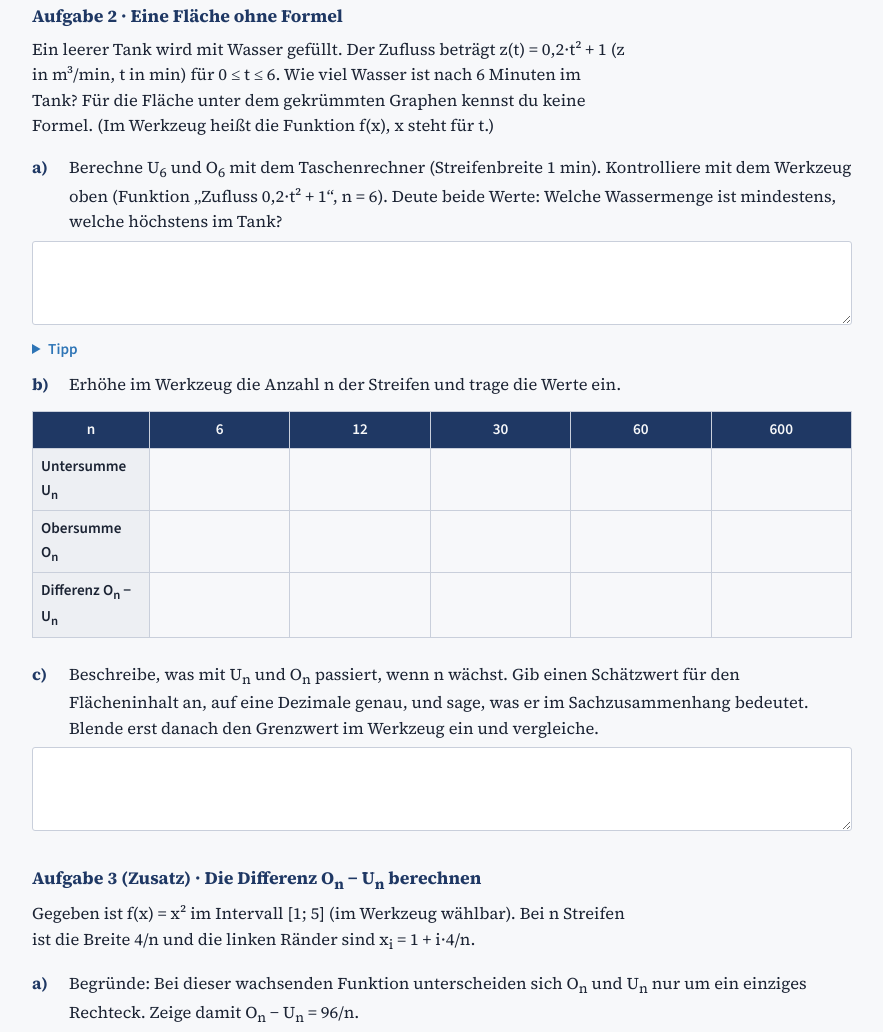
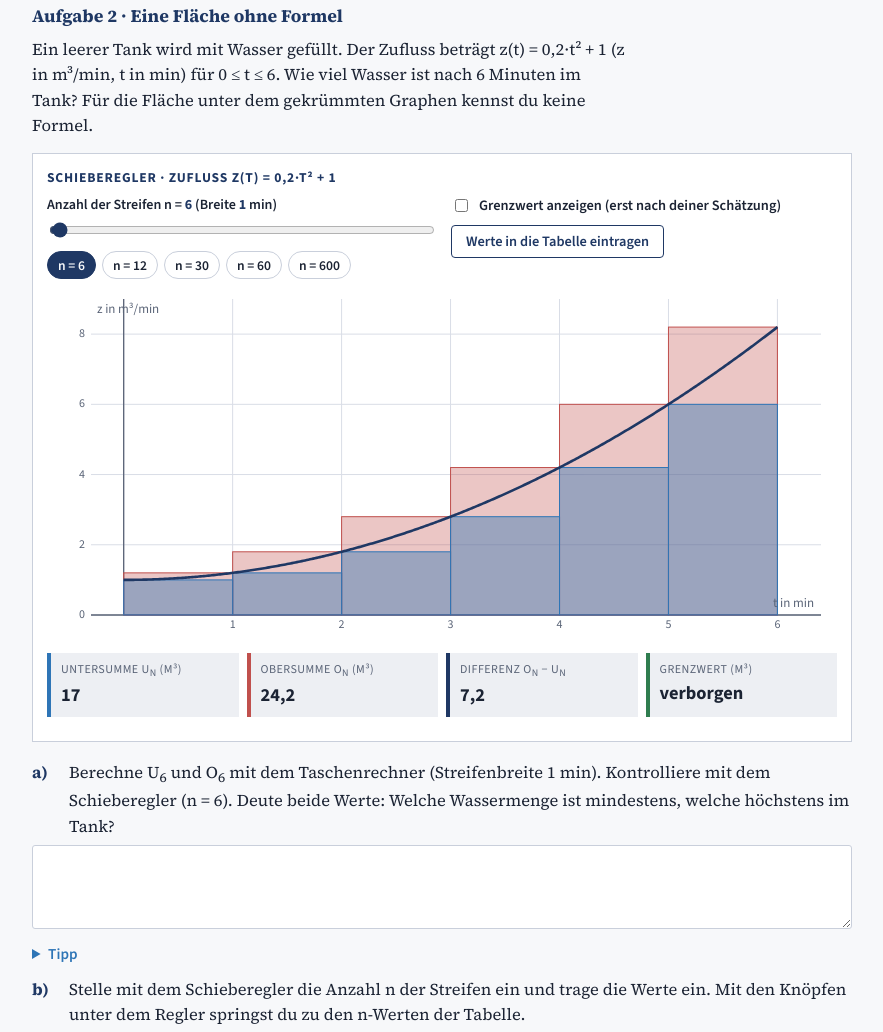
Before and after one commit to joergbertholdgnw-cmd/integral-erkunden, a plain HTML site: page arbeitsblatt-app.html in a window 1280 px wide. Shown: the part 2454-3486 px from the top of the page, without its empty margins (198-1081 px from the left). Drawn offline with nearby package versions, Linux system fonts and the light colour scheme.

Commit message:
Aufgabe 2: Schieberegler fuer Unter- und Obersumme direkt bei der Aufgabe
Co-Authored-By: Claude Sonnet 5.5 <noreply@anthropic.com>

```diff
--- a/arbeitsblatt-app.html
+++ b/arbeitsblatt-app.html
@@ -179,13 +179,30 @@ ul.l li{margin-bottom:4px}
 <section id="phase1">
 <h2>Phase 1 · Flächen mit Rechtecken einfangen</h2>
 <h3>Aufgabe 2 · Eine Fläche ohne Formel</h3>
-<p>Ein leerer Tank wird mit Wasser gefüllt. Der Zufluss beträgt z(t) = 0,2·t² + 1 (z in m³/min, t in min) für 0 ≤ t ≤ 6. Wie viel Wasser ist nach 6 Minuten im Tank? Für die Fläche unter dem gekrümmten Graphen kennst du keine Formel. (Im Werkzeug heißt die Funktion f(x), x steht für t.)</p>
+<p>Ein leerer Tank wird mit Wasser gefüllt. Der Zufluss beträgt z(t) = 0,2·t² + 1 (z in m³/min, t in min) für 0 ≤ t ≤ 6. Wie viel Wasser ist nach 6 Minuten im Tank? Für die Fläche unter dem gekrümmten Graphen kennst du keine Formel. </p>
+<div class="applet" id="apT">
+  <div class="ttl">Schieberegler · Zufluss z(t) = 0,2·t² + 1</div>
+  <div class="controls">
+    <div><label class="l" for="nT">Anzahl der Streifen n = <span class="val" id="nTv">6</span> (Breite <span class="val" id="wT">1</span> min)</label>
+      <input type="range" id="nT" min="1" max="600" value="6"><div class="chips" id="nTc"></div></div>
+    <div><label class="check"><input type="checkbox" id="showET"> Grenzwert anzeigen (erst nach deiner Schätzung)</label>
+      <button class="btn" type="button" id="takeT" style="margin-top:8px">Werte in die Tabelle eintragen</button>
+      <div id="takeFb" role="status" style="font:.85rem var(--sans);color:var(--muted);min-height:1.2em;margin-top:4px"></div></div>
+  </div>
+  <canvas id="cT" width="1600" height="720" role="img" aria-label="Zufluss z(t) mit Rechtecken für Unter- und Obersumme"></canvas>
+  <div class="read">
+    <div class="u"><small>Untersumme U<sub>n</sub> (m³)</small><b id="rUT">–</b></div>
+    <div class="o"><small>Obersumme O<sub>n</sub> (m³)</small><b id="rOT">–</b></div>
+    <div><small>Differenz O<sub>n</sub> − U<sub>n</sub></small><b id="rDT">–</b></div>
+    <div class="e"><small>Grenzwert (m³)</small><b id="rET">verborgen</b></div>
+  </div>
+</div>
 <div class="task">
-  <div class="q"><b>a)</b><span>Berechne U<sub>6</sub> und O<sub>6</sub> mit dem Taschenrechner (Streifenbreite 1 min). Kontrolliere mit dem Werkzeug oben (Funktion „Zufluss 0,2·t² + 1“, n = 6). Deute beide Werte: Welche Wassermenge ist mindestens, welche höchstens im Tank?</span></div>
+  <div class="q"><b>a)</b><span>Berechne U<sub>6</sub> und O<sub>6</sub> mit dem Taschenrechner (Streifenbreite 1 min). Kontrolliere mit dem Schieberegler (n = 6). Deute beide Werte: Welche Wassermenge ist mindestens, welche höchstens im Tank?</span></div>
   <textarea data-save="a2a" aria-label="Antwort Aufgabe 2 a"></textarea>
   <details class="tip"><summary>Tipp</summary><p>Die Funktion wächst. Dann ist links der kleinste, rechts der größte Funktionswert eines Streifens. Bei Breite 1 addierst du nur Funktionswerte: f(0) + f(1) + … + f(5) für U<sub>6</sub>.</p></details>
   <div class="sol teacher"><b class="l">Lösung</b>U<sub>6</sub> = 0,2·(0+1+4+9+16+25) + 6 = 17; O<sub>6</sub> = 0,2·(1+4+9+16+25+36) + 6 = 24,2. Deutung: Weil der Zufluss wächst, sind mindestens 17 m³ und höchstens 24,2 m³ im Tank.</div>
-  <div class="q"><b>b)</b><span>Erhöhe im Werkzeug die Anzahl n der Streifen und trage die Werte ein.</span></div>
+  <div class="q"><b>b)</b><span>Stelle mit dem Schieberegler die Anzahl n der Streifen ein und trage die Werte ein. Mit den Knöpfen unter dem Regler springst du zu den n-Werten der Tabelle.</span></div>
   <div class="scroll"><table class="t">
     <tr><th>n</th><th>6</th><th>12</th><th>30</th><th>60</th><th>600</th></tr>
     <tr><td>Untersumme U<sub>n</sub></td><td><input data-save="t2u1" aria-label="U6"></td><td><input data-save="t2u2" aria-label="U12"></td><td><input data-save="t2u3" aria-label="U30"></td><td><input data-save="t2u4" aria-label="U60"></td><td><input data-save="t2u5" aria-label="U600"></td></tr>
@@ -562,7 +579,33 @@ function draw3(){
   if(!n.hidden){const Fx=o.F(x),Fa=o.F(o.a);n.innerHTML='<b>Hauptsatz:</b> F(x) − F(a) = '+de(Fx,3)+' − ('+de(Fa,3)+') = <span class="ok">'+de(Fx-Fa,3)+'</span>, gemessen: A(x) = '+de(A,3)+'. Die Steigung der unteren Kurve stimmt mit f(x) überein, also ist A eine Stammfunktion von f.';}}
 f3.onchange=draw3;x3.oninput=draw3;$('haupt').onchange=draw3;
 
-function redraw(){draw1();draw2();draw3();}
+/* ---------- Schieberegler bei Aufgabe 2: Tank ---------- */
+const oT={f:x=>.2*x*x+1,a:0,b:6,F:x=>x**3/15+x,ym:9,xm:6.4};
+const nT=$('nT'),colIdx={6:1,12:2,30:3,60:4,600:5};
+function chipsT(){const box=$('nTc');box.innerHTML='';[6,12,30,60,600].forEach(v=>{const b=document.createElement('button');b.type='button';b.textContent='n = '+v;b.setAttribute('aria-pressed',+nT.value===v);b.onclick=()=>{nT.value=v;drawT();};box.appendChild(b);});}
+function drawT(){
+  const o=oT,n=+nT.value;$('nTv').textContent=n;$('wT').textContent=de(6/n,3);
+  const{g,w,h}=setup($('cT'));const box={l:44,t:12,w:w-60,h:h-40};
+  const xr=[-.3,o.xm],yr=[0,o.ym];const{sx,sy}=frame(g,box,xr,yr,{ty:2});
+  const wd=(o.b-o.a)/n,thin=n<=80;g.lineWidth=1;
+  for(let i=0;i<n;i++){const x0=o.a+i*wd,x1=x0+wd;
+    let y=o.f(x1);g.fillStyle=css('--over');g.globalAlpha=.32;g.fillRect(sx(x0),sy(y),sx(x1)-sx(x0)+.6,sy(0)-sy(y));g.globalAlpha=1;if(thin){g.strokeStyle=css('--over');g.strokeRect(sx(x0),sy(y),sx(x1)-sx(x0),sy(0)-sy(y));}
+    y=o.f(x0);g.fillStyle=css('--under');g.globalAlpha=.42;g.fillRect(sx(x0),sy(y),sx(x1)-sx(x0)+.6,sy(0)-sy(y));g.globalAlpha=1;if(thin){g.strokeStyle=css('--under');g.strokeRect(sx(x0),sy(y),sx(x1)-sx(x0),sy(0)-sy(y));}}
+  curve(g,sx,sy,o.f,o.a,o.b,css('--navy'),2.6,xr,yr);
+  g.fillStyle=css('--muted');g.font='13px '+FONT;g.textAlign='left';g.fillText('t in min',box.l+box.w-48,sy(0)-8);g.fillText('z in m³/min',box.l+6,box.t+14);
+  const[U,O]=sums(o,n),E=o.F(o.b)-o.F(o.a);
+  $('rUT').textContent=de(U);$('rOT').textContent=de(O);$('rDT').textContent=de(O-U);
+  $('rET').textContent=$('showET').checked?de(E,4):'verborgen';
+  chipsT();}
+nT.oninput=drawT;$('showET').onchange=drawT;
+$('takeT').addEventListener('click',()=>{
+  const n=+nT.value,k=colIdx[n],fb=$('takeFb');
+  if(!k){fb.textContent='Stelle n auf 6, 12, 30, 60 oder 600 ein.';return;}
+  const[U,O]=sums(oT,n),vals={u:U,o:O,d:O-U};
+  for(const key of ['u','o','d']){const el=document.querySelector('[data-save="t2'+key+k+'"]');if(el){el.value=de(vals[key]);el.dispatchEvent(new Event('input'));}}
+  fb.textContent='Eingetragen für n = '+n+'.';setTimeout(()=>{if(fb.textContent.startsWith('Eingetragen'))fb.textContent=''},3000);});
+
+function redraw(){draw1();drawT();draw2();draw3();}
 let rt;window.addEventListener('resize',()=>{clearTimeout(rt);rt=setTimeout(redraw,80)});
 matchMedia('(prefers-color-scheme: dark)').addEventListener('change',redraw);
 new MutationObserver(redraw).observe(document.documentElement,{attributes:true,attributeFilter:['data-theme']});
```
